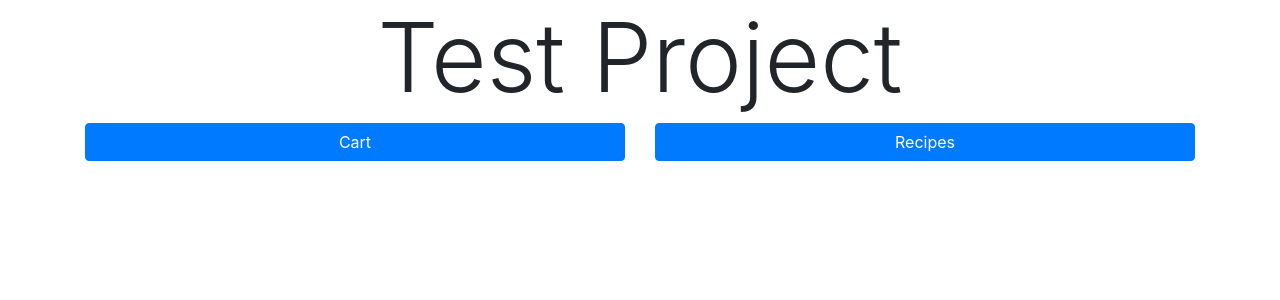
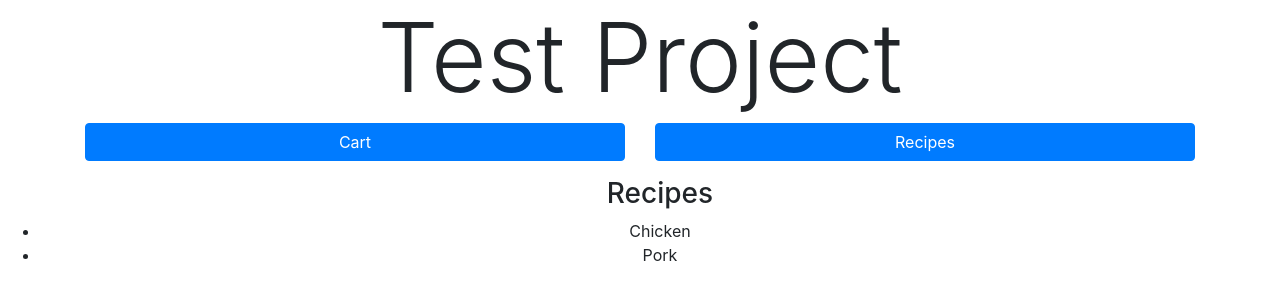
Before and after one commit to robdunn220/ShoppingCartRecipeBook, an Angular app: page /app-recipes in a window 1280 px wide. Before the commit this address led to /. Shown: the top 300 px of the page. Built offline with nearby package versions, Linux system fonts and the light colour scheme.

Commit message:
Messed around with routing

```diff
--- a/src/app/app-routing.module.ts
+++ b/src/app/app-routing.module.ts
@@ -1,7 +1,15 @@
 import { NgModule } from '@angular/core';
 import { Routes, RouterModule } from '@angular/router';
+import { RecipesComponent } from './recipes/recipes.component';
+import { RecipeImporterService } from './recipe-importer.service';
+import { RecipeListComponent } from './recipes/recipe-list/recipe-list.component';
+import { ShopCartListComponent } from './shop-cart-list/shop-cart-list.component';
 
-const routes: Routes = [];
+const routes: Routes = [
+  { path: 'app-shop-cart-list', component: ShopCartListComponent },
+  { path: 'app-recipes', component: RecipesComponent },
+  { path: 'app-recipe-list', component: RecipeListComponent }
+];
 
 @NgModule({
   imports: [RouterModule.forRoot(routes)],
--- a/src/app/app.component.html
+++ b/src/app/app.component.html
@@ -7,14 +7,15 @@
   </div>
   <div class="row">
     <div class="col text-center">
-      <button class="btn btn-primary btn-block" (click)="shoppingCart()">Cart</button>
+      <button [routerLink]="'app-shop-cart-list'" routerLinkActive="active" class="btn btn-primary btn-block" (click)="shoppingCart()">Cart</button>
     </div>
     <div class="col text-center">
-      <button class="btn btn-primary btn-block" (click)="recipes()">Recipes</button>
+      <button [routerLink]="'app-recipes'" class="btn btn-primary btn-block" (click)="recipes()">Recipes</button>
     </div>
   </div>
 </div>
-<app-shop-cart-list *ngIf="shopCartOpen">
+<router-outlet></router-outlet>
+<!-- <app-shop-cart-list *ngIf="appState">
 </app-shop-cart-list>
-<app-recipes *ngIf="recipesOpen">
-</app-recipes>
+<app-recipes *ngIf="appState===false">
+</app-recipes> -->
--- a/src/app/app.component.ts
+++ b/src/app/app.component.ts
@@ -6,18 +6,15 @@ import { Component } from '@angular/core';
 })
 export class AppComponent {
   title = 'shoppingcart-project';
-  shopCartOpen = false;
-  recipesOpen = false;
+  appState: boolean;
 
   constructor() { }
 
   shoppingCart() {
-    this.shopCartOpen = true;
-    this.recipesOpen = false;
+    this.appState = true;
   }
 
   recipes() {
-    this.recipesOpen = true;
-    this.shopCartOpen = false;
+    this.appState = false;
   }
 }
--- a/src/app/app.module.ts
+++ b/src/app/app.module.ts
@@ -1,7 +1,6 @@
 import { BrowserModule } from '@angular/platform-browser';
-import { NgModule } from '@angular/core';
+import { NgModule, Component } from '@angular/core';
 import { FormsModule } from '@angular/forms';
-
 import { AppRoutingModule } from './app-routing.module';
 import { AppComponent } from './app.component';
 import { ShopCartListComponent } from './shop-cart-list/shop-cart-list.component';
--- a/src/app/recipe-importer.service.ts
+++ b/src/app/recipe-importer.service.ts
@@ -1,8 +1,31 @@
 import { Injectable } from '@angular/core';
 
-@Injectable()
+@Injectable({
+  providedIn: 'root'
+})
 export class RecipeImporterService {
+  recipeDict = {
+    Chicken: [
+      ['Chicken', '3 medium'],
+      ['Onion', '1 medium yellow'],
+      ['Garlic', '2 cloves'],
+      ['Olive Oil', '3T']
+    ],
+    Pork: [
+      ['Pork Butt', '3 lbs.'],
+      ['Garlic', '4 Cloves']
+    ]
+  };
 
   constructor() {
    }
+
+  getRecipe(name) {
+    for (const rName of Object.keys(this.recipeDict)) {
+      if (rName === name) {
+        const recipeChosen = this.recipeDict[rName];
+        return recipeChosen;
+      }
+    }
+  }
 }
--- a/src/app/recipes/recipe-list/recipe-list.component.html
+++ b/src/app/recipes/recipe-list/recipe-list.component.html
@@ -1,15 +1,18 @@
-<h3>
-  <a *ngIf="!createdTable" (click)="showTable(recipe.name)">{{ recipe.name }}</a>
-</h3>
 <div class="row">
   <div class="col text-center">
-    <table id="recipeTable" class="table table-bordered" style="margin: auto; width: 50%">
+    <h3>{{ recipeName }}</h3>
+    <table id="recipeTable" class="table table-bordered" style="margin: auto; width: 30%">
       <thead>
         <tr>
           <th class="fit" scope="col">Item</th>
           <th class="fit" scope="col">Quantity</th>
         </tr>
       </thead>
+      <tbody>
+        <tr *ngFor="let item of recipeChosen">
+          <td *ngFor="let i of item">{{ i }}</td>
+        </tr>
+      </tbody>
     </table>
   </div>
 </div>
--- a/src/app/recipes/recipe-list/recipe-list.component.ts
+++ b/src/app/recipes/recipe-list/recipe-list.component.ts
@@ -1,4 +1,5 @@
 import { Component, OnInit, Input } from '@angular/core';
+import { RecipeImporterService } from 'src/app/recipe-importer.service';
 
 @Component({
   selector: 'app-recipe-list',
@@ -6,17 +7,14 @@ import { Component, OnInit, Input } from '@angular/core';
   styleUrls: ['./recipe-list.component.css']
 })
 export class RecipeListComponent implements OnInit {
-  @Input() recipe = {
-    name: 'Chicken',
-    items: {Chicken: 3,
-            Onion: 1,
-            Garlic: 2}
-  };
+  @Input() recipeName: string;
+  recipeChosen: [];
+
   createdTable = false;
 
-  constructor() { }
+  constructor(private service: RecipeImporterService) { }
 
   ngOnInit() {
-  }
-
+    this.recipeChosen = this.service.getRecipe(this.recipeName);
+   }
 }
--- a/src/app/recipes/recipes.component.html
+++ b/src/app/recipes/recipes.component.html
@@ -1,6 +1,17 @@
-<div class="row">
-  <div class="col-md-5">
-    <app-recipe-list>
+<div class="row mt-3">
+  <div class="col-sm-12 text-center">
+    <ul *ngIf="!displayRecipe">
+      <h3>
+        Recipes
+      </h3>
+      <li *ngFor="let name of recipeNames">
+        <a (click)="recipeSelected(name)">
+          {{ name }}
+        </a>
+      </li>
+    </ul>
+    <router-outlet></router-outlet>
+    <app-recipe-list *ngIf="displayRecipe" [recipeName]="recipeName">
 
     </app-recipe-list>
   </div>
--- a/src/app/recipes/recipes.component.ts
+++ b/src/app/recipes/recipes.component.ts
@@ -1,19 +1,34 @@
-import { Component, OnInit } from '@angular/core';
+import { Component, OnInit, Input } from '@angular/core';
 import { ShopCartListComponent } from '../shop-cart-list/shop-cart-list.component';
 import { RecipeListComponent } from './recipe-list/recipe-list.component';
+import { RecipeImporterService } from '../recipe-importer.service';
 
 @Component({
   selector: 'app-recipes',
   templateUrl: './recipes.component.html',
   styleUrls: ['./recipes.component.css'],
-  providers: []
+  providers: [RecipeImporterService]
 })
 export class RecipesComponent implements OnInit {
+  recipeName: string;
+  recipeNames = [];
+  recipeChosen = [];
+  displayRecipe = false;
+  recipes;
 
-  constructor() {
+  constructor(private service: RecipeImporterService) {
    }
 
   ngOnInit() {
+    this.recipes = this.service.recipeDict;
+    for (const name of Object.keys(this.recipes)) {
+      this.recipeNames.push(name);
+    }
   }
 
+  recipeSelected(name) {
+    this.displayRecipe = true;
+    this.recipeName = name;
+    this.recipeChosen = this.service.getRecipe(name);
+  }
 }
```
Also changed, not shown: 1 other file (tests, documents, lock files or other folders).
